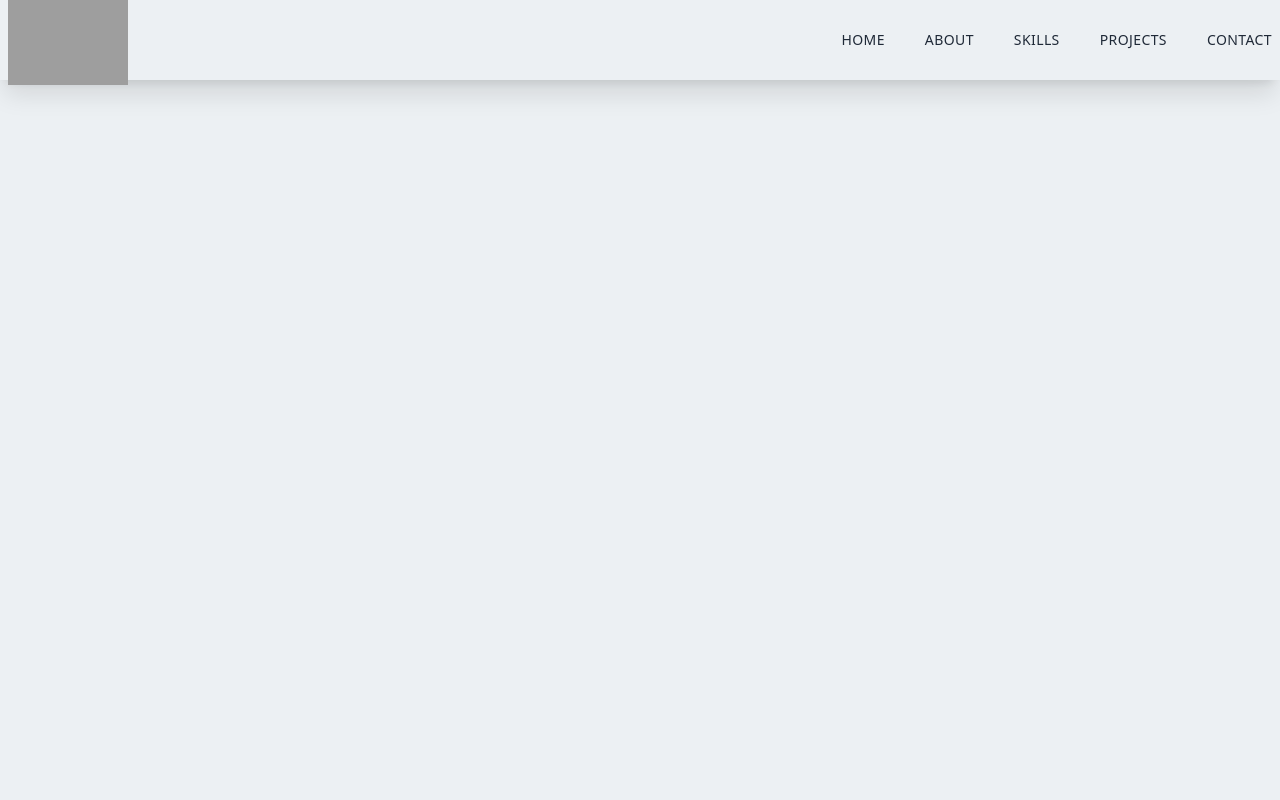
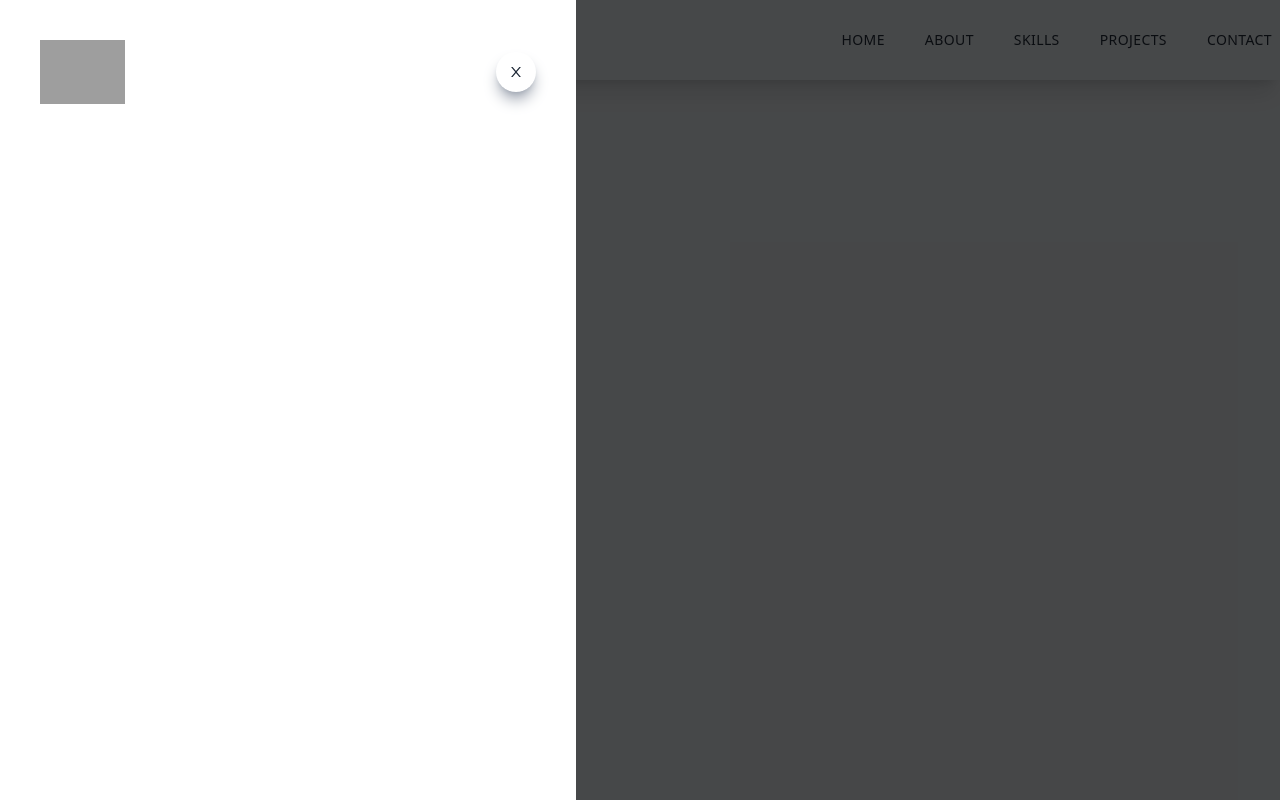
Before and after one commit to RayyanZaid/Portfolio, a Next.js app: page / in a window 1280 px wide. Built offline with nearby package versions, Linux system fonts and the light colour scheme; grey boxes are pictures that could not be loaded.

Commit message:
more nav

```diff
--- a/components/Navbar.jsx
+++ b/components/Navbar.jsx
@@ -1,7 +1,7 @@
 import React from "react";
 import Image from "next/image";
 import Link from "next/link";
-
+import { AiOutlineClose, AiOutlineMenu } from "react-icons/ai";
 const Navbar = () => {
   return (
     <div className="fixed w-full h-20 shadow-xl z-[100]">
@@ -35,6 +35,29 @@ const Navbar = () => {
               </li>
             </Link>
           </ul>
+
+          <div className="md:hidden">
+            <AiOutlineMenu size={30} />
+          </div>
+        </div>
+      </div>
+
+      <div className="fixed left-0 top-0 w-full h-screen bg-black/70">
+        <div className="fixed left-0 top-0 w-[75%] sm:w-[60%] md:w-[45%] h-screen bg-white p-10 ease-in duration-300">
+          <div>
+            <div className="flex w-[100%] items-center justify-between">
+              <Image
+                src="/../public/assets/logo.png"
+                alt="/"
+                width="85"
+                height="35"
+              />
+
+              <div className="rounded-full shadow-lg shadow-gray-400 p-3 cursor-pointer">
+                <AiOutlineClose />
+              </div>
+            </div>
+          </div>
         </div>
       </div>
     </div>
--- a/package.json
+++ b/package.json
@@ -11,7 +11,8 @@
   "dependencies": {
     "next": "13.0.6",
     "react": "18.2.0",
-    "react-dom": "18.2.0"
+    "react-dom": "18.2.0",
+    "react-icons": "^4.7.1"
   },
   "devDependencies": {
     "autoprefixer": "^10.4.13",
```
Also changed, not shown: 1 other file (tests, documents, lock files or other folders).
